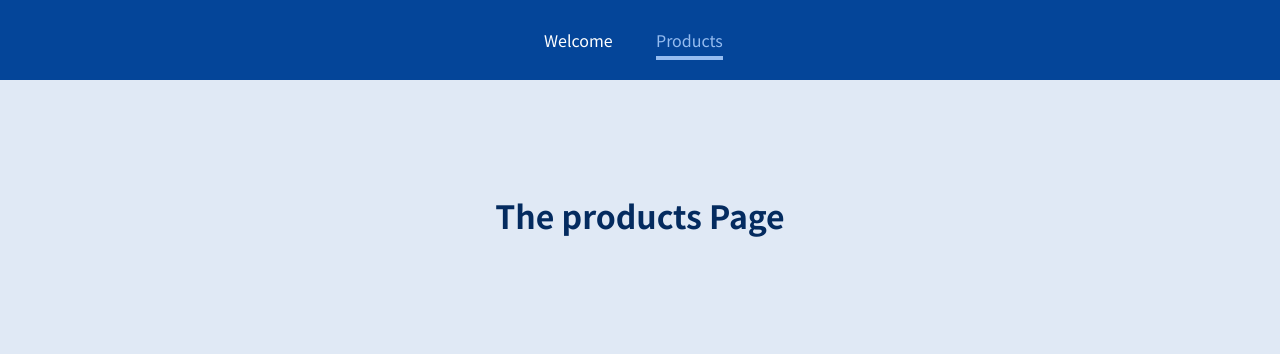
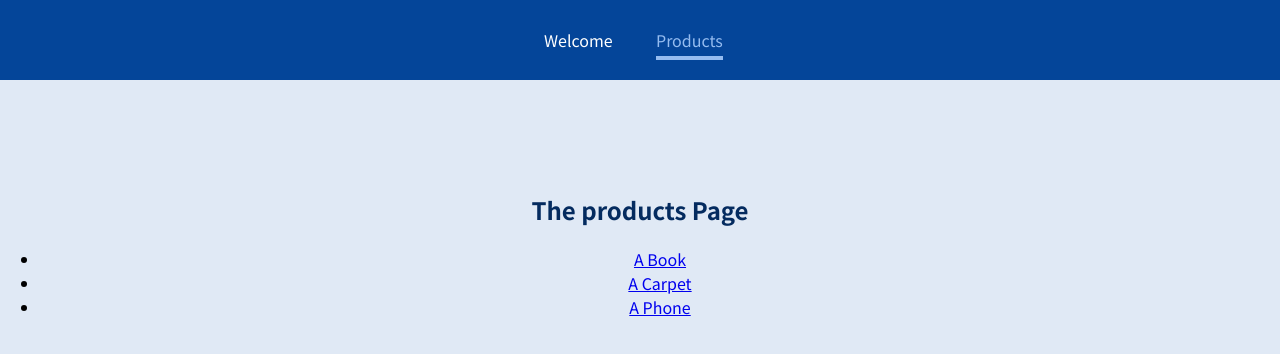
Before and after one commit to ssonko94/React-Router-SPA, a React (Create React App) app: page /products in a window 1280 px wide. Shown: the top 354 px of the page. Built offline with nearby package versions, Linux system fonts and the light colour scheme; the HTML template or start-up script is replaced by a standard one.

Commit message:
wrap the products with links to  show details of a product

```diff
--- a/src/pages/Products.js
+++ b/src/pages/Products.js
@@ -1,11 +1,23 @@
-import React from 'react'
+import React from "react";
+import { Link } from "react-router-dom";
 
 const Products = () => {
   return (
-    <h1>
-      The products Page
-    </h1>
-  )
-}
+    <section>
+      <h1>The products Page</h1>
+      <ul>
+        <li>
+          <Link to="/products/p1">A Book</Link>
+        </li>
+        <li>
+          <Link to="/products/p2">A Carpet</Link>
+        </li>
+        <li>
+          <Link to="/products/p3">A Phone</Link>
+        </li>
+      </ul>
+    </section>
+  );
+};
 
-export default Products
+export default Products;
```
